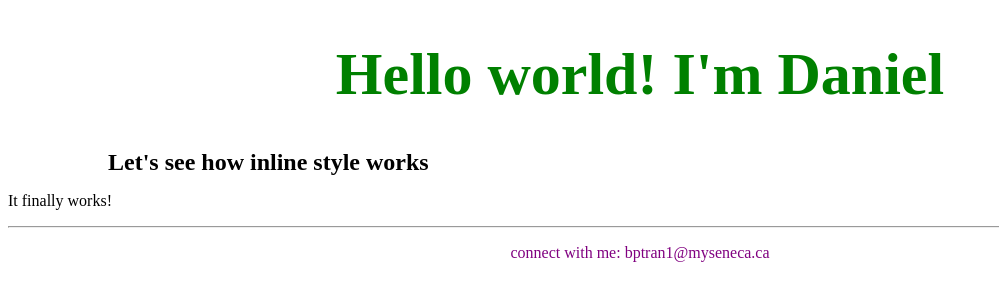
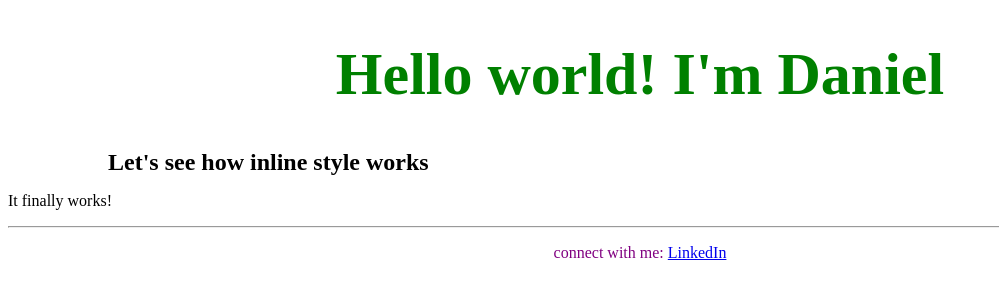
Before and after one commit to Daniel-Tran-247/web-dev, a plain HTML site: page site/index.html in a window 1280 px wide. Shown: the whole page, without its empty margins (0-999 px from the left). Drawn offline with Linux system fonts and the light colour scheme.

Commit message:
Test <a href></a>

```diff
--- a/site/index.html
+++ b/site/index.html
@@ -13,8 +13,10 @@
             <hr>
 
             <p style="color:purple; text-align: center;"
-            onclick="alert('EMAIL US IS USELESS')">
-                connect with me: bptran1@myseneca.ca</p>
+            onclick="alert('Opening LinkedIn...')">
+                connect with me:
+                <a href="https://www.linkedin.com/in/danieltrn">LinkedIn</a>
+            </p>
         </footer>
     </body>
 </html>
```
